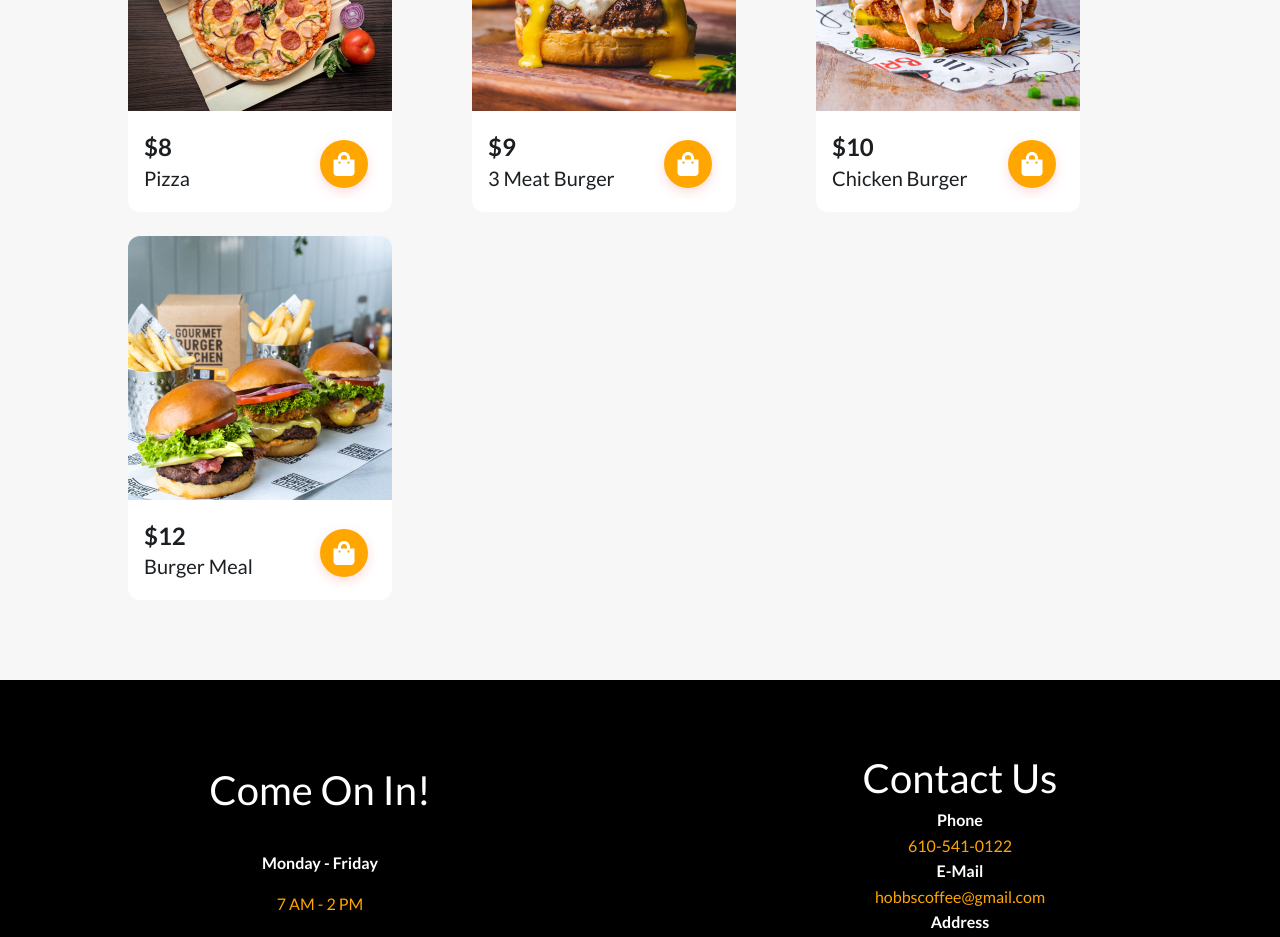
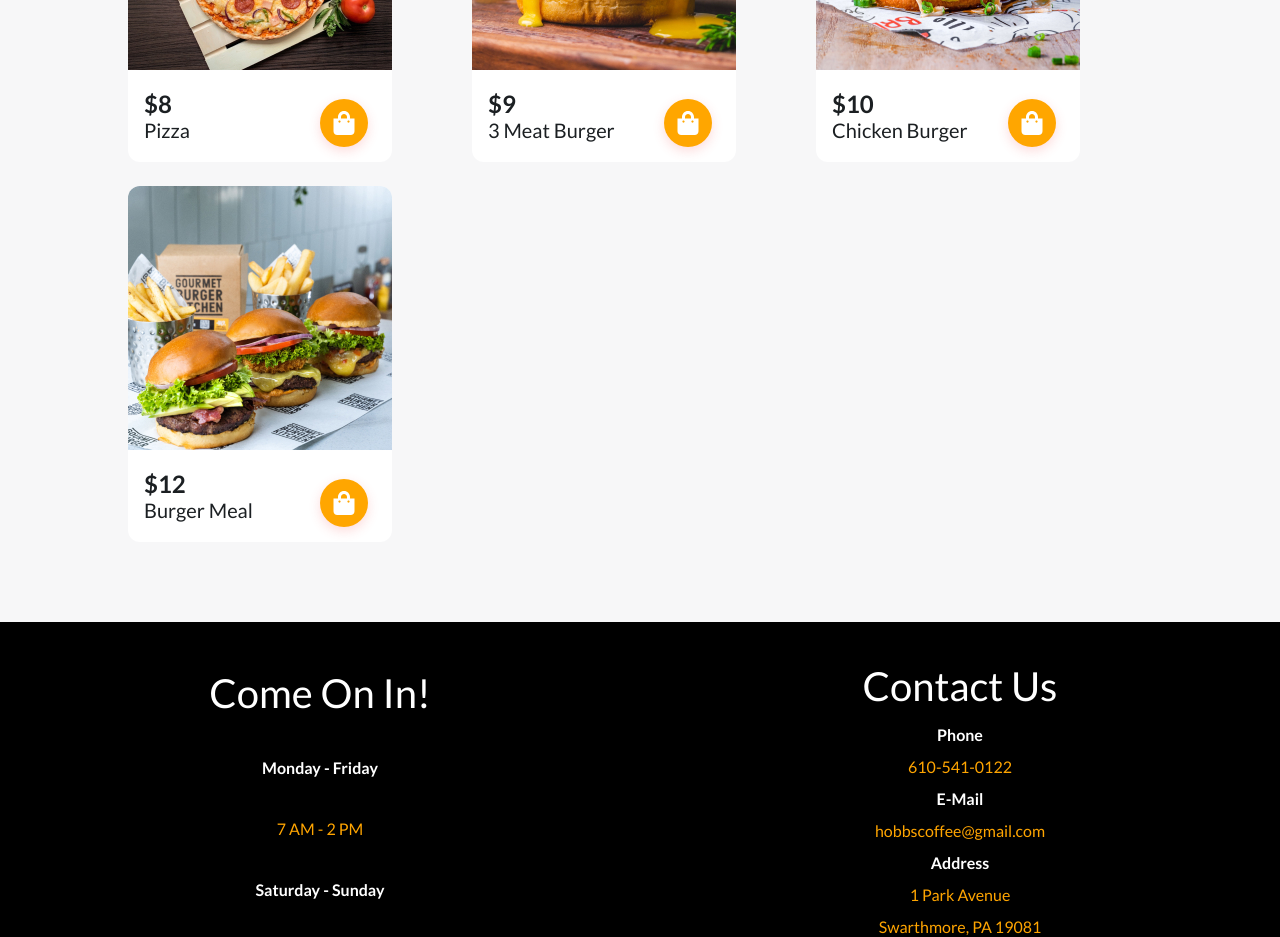
Before and after one commit to Rclarke910/Hobbs-cafe, a React (Vite) app: page / in a window 1280 px wide. Shown: the part 1860-2797 px from the top of the page. Built offline with nearby package versions, Linux system fonts and the light colour scheme.

Commit message:
contact page adjustments

```diff
--- a/src/index.css
+++ b/src/index.css
@@ -63,12 +63,7 @@ h3 {
   font-weight: var(--font-bold);
 }
 
-h1,
-h2,
-h3,
-p {
-  line-height: 140%;
-}
+
 
 ul {
   list-style: none;
@@ -457,7 +452,7 @@ button {
 .contact_info{
   justify-content: center;
   align-items: center;
-  line-height: 1.8rem;
+  line-height: 2rem;
   width: 50%;
 }
 
@@ -470,19 +465,12 @@ button {
   margin-top: 0;
 }
 
+.contact_header{
+  margin-bottom: 17px;
+}
+
 
 /* footer style */
-.footer {
-  background-color: var(--black-color);
-  padding: 4rem 0 2.5rem;
-}
-
-.footer__title {
-  text-align: center;
-  color: #fff;
-  font-size: var(--biggest-font-size);
-  margin-bottom: 10px;
-}
 
 .footer__description {
   margin-bottom: 2rem;
```
